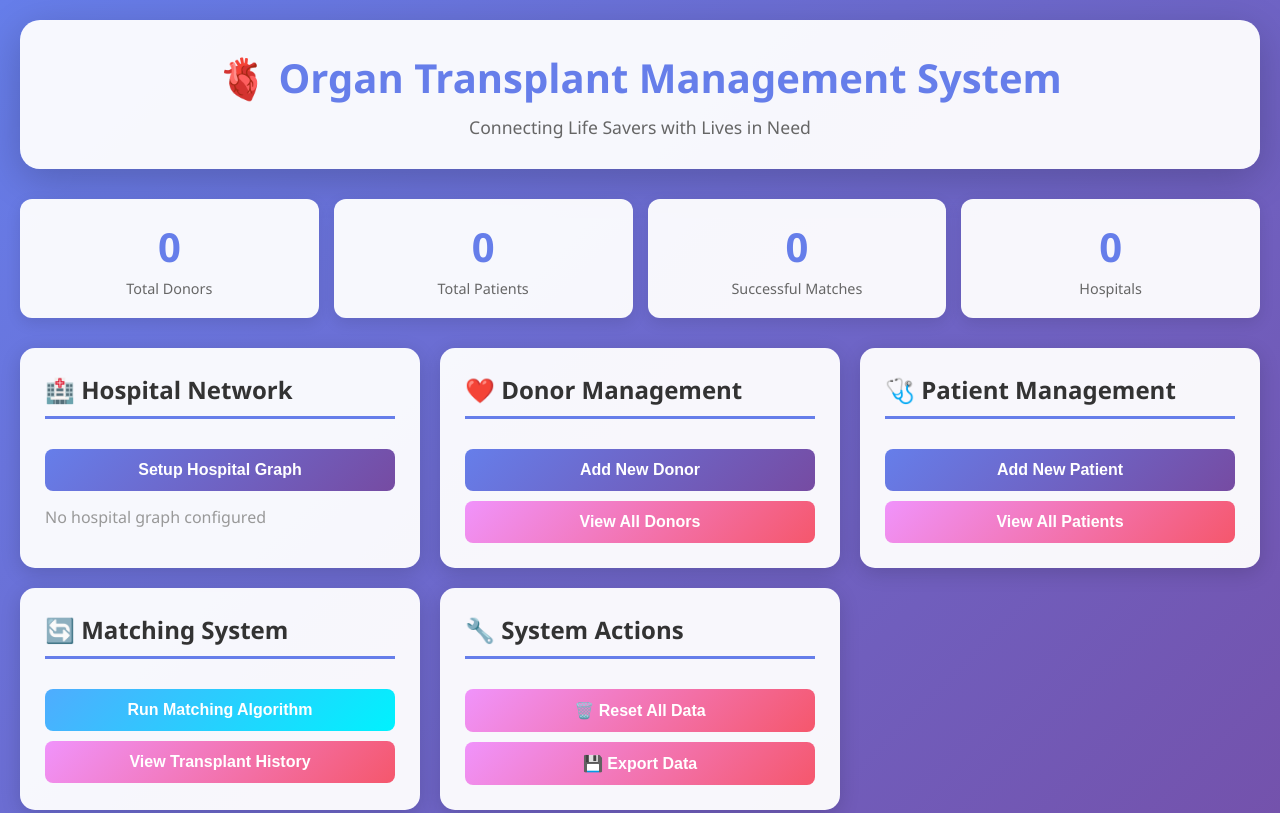
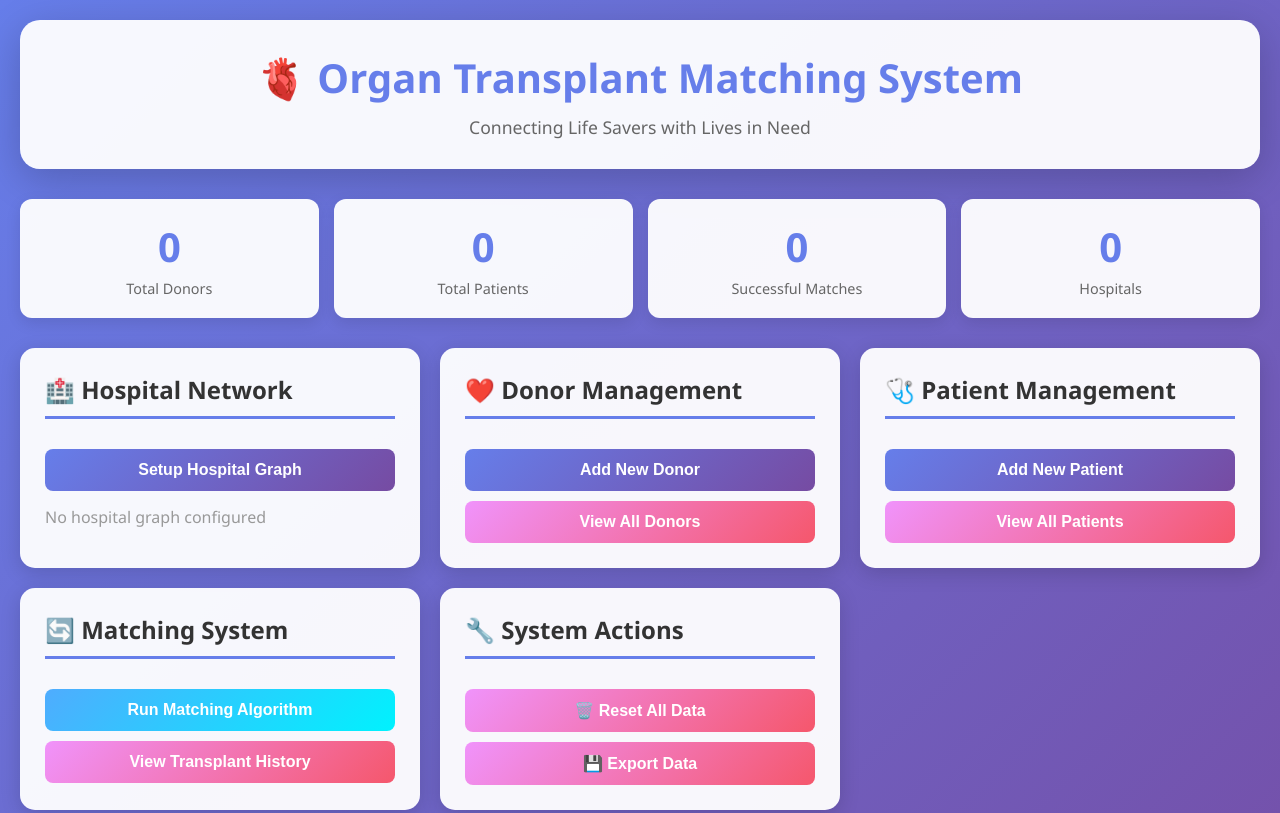
Before and after one commit to Chahat-Chaudhary-12/organrepo, a plain HTML site: page index.html in a window 1280 px wide. Shown: the top 813 px of the page. Drawn offline with Linux system fonts and the light colour scheme.

Commit message:
index.html

```diff
--- a/index.html
+++ b/index.html
@@ -3,7 +3,7 @@
 <head>
     <meta charset="UTF-8">
     <meta name="viewport" content="width=device-width, initial-scale=1.0">
-    <title>Organ Transplant Management System</title>
+    <title>Organ Transplant Matching System</title>
     <style>
         * {
             margin: 0;
@@ -342,7 +342,7 @@
 <body>
     <div class="container">
         <header>
-            <h1>🫀 Organ Transplant Management System</h1>
+            <h1>🫀 Organ Transplant Matching System</h1>
             <p class="subtitle">Connecting Life Savers with Lives in Need</p>
         </header>
 
```
